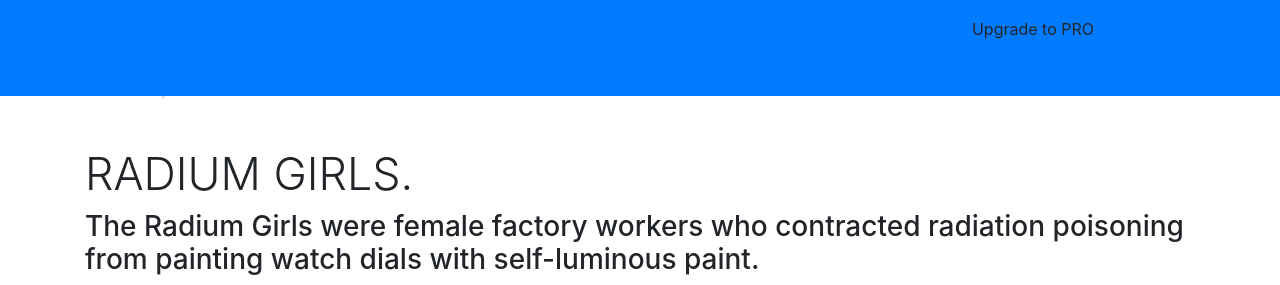
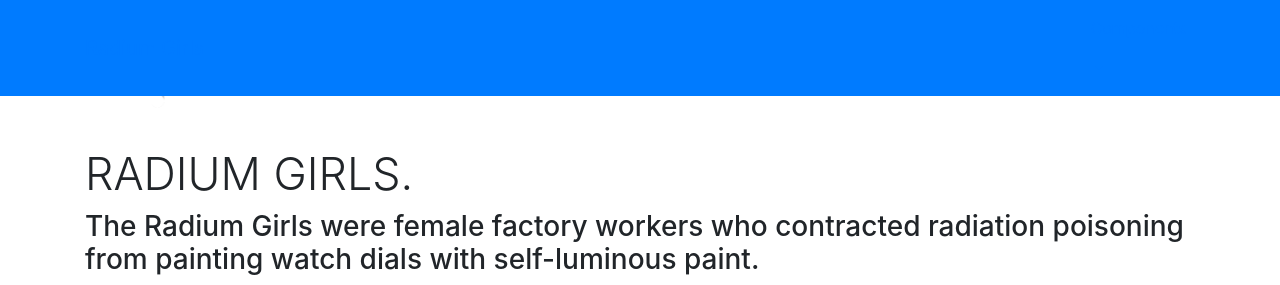
Before and after one commit to anbellouzi/racial-inequality, a Django app: page / in a window 1280 px wide. Shown: the top 285 px of the page. Run offline with Django 3.2, Linux system fonts and the light colour scheme; some libraries are stand-ins or nearby versions.

Commit message:
updated navbar

```diff
--- a/main/templates/main/partials/navbar.html
+++ b/main/templates/main/partials/navbar.html
@@ -13,12 +13,6 @@
       </div>
       <div class="collapse navbar-collapse justify-content-end" id="navigation" data-nav-image="./assets/img/blurred-image-1.jpg">
         <ul class="navbar-nav">
-          <li class="nav-item">
-            <a class="nav-link" href="javascript:void(0)" onclick="scrollToDownload()">
-              <i class="now-ui-icons arrows-1_cloud-download-93"></i>
-              <p>Download</p>
-            </a>
-          </li>
           <li class="nav-item dropdown">
             <a href="#" class="nav-link dropdown-toggle" id="navbarDropdownMenuLink1" data-toggle="dropdown">
               <i class="now-ui-icons design_app"></i>
@@ -33,13 +27,7 @@
               </a>
             </div>
           </li>
-          <li class="nav-item">
-            <a class="nav-link btn btn-neutral" href="#" target="_blank">
-              <i class="now-ui-icons arrows-1_share-66"></i>
-              <p>Upgrade to PRO</p>
-            </a>
-          </li>
-          <li class="nav-item">
+          <!-- <li class="nav-item">
             <a class="nav-link" rel="tooltip" title="Follow us on Twitter" data-placement="bottom" href="https://twitter.com/CreativeTim" target="_blank">
               <i class="fab fa-twitter"></i>
               <p class="d-lg-none d-xl-none">Twitter</p>
@@ -56,7 +44,7 @@
               <i class="fab fa-instagram"></i>
               <p class="d-lg-none d-xl-none">Instagram</p>
             </a>
-          </li>
+          </li> -->
         </ul>
       </div>
     </div>
```
